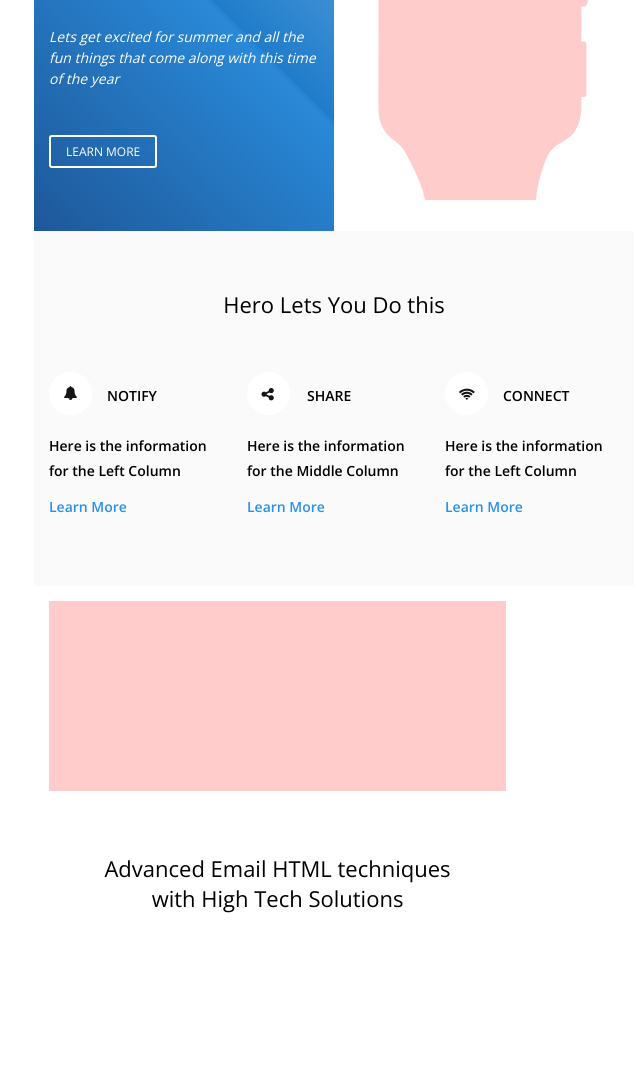
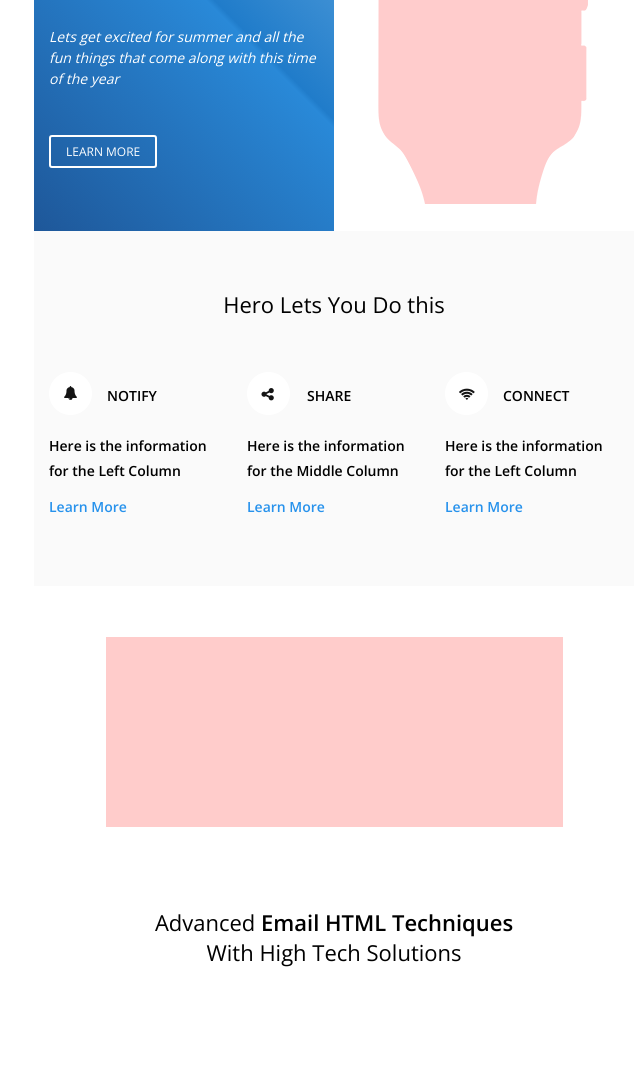
Before and after one commit to RyanPPitts/Responsive-Email-Tutorial-2020, a React app: page public/index.html in a window 1280 px wide. Shown: the part 283-1366 px from the top of the page, without its empty margins (306-946 px from the left). Before the commit the page ends 1312 px from the top, so only its background shows below. Built offline with nearby package versions, Linux system fonts and the light colour scheme.

Commit message:
Updating bottom container section

```diff
--- a/public/index.html
+++ b/public/index.html
@@ -119,7 +119,7 @@
                   </tr>
                   <tr>
                     <td align="center" valign="bottom" style="padding-top: 49px;">
-                      <img src="img/smartwatch.png" />
+                      <img src="img/smartwatch.png" style="position: relative; bottom: -4px" />
                     </td>
                   </tr>
                 </table>
@@ -288,14 +288,14 @@
               <td>
                 <table
                 class="header-left"
-                width="50%"
+                width="100%"
                 align="Left"
                 cellspacing="0"
                 cellpadding="0"
                 border="0"
-                style="padding: 15px 15px 70px 15px;">
+                style="padding: 15px 15px 70px 15px; background: white">
               <tr>
-                <td>
+                <td style="font-family: 'Open Sans', 'Helvetica Neue', Helvetica, Arial, 'Lucida Grande', sans-serif; color: black; padding: 36px 0 16px 0; font-weight: 300; font-size: 22px;" align="center">
 
                   <img src="img/image_head.jpg">
                 </td>
@@ -303,7 +303,7 @@
               <tr>
                 <td>
 
-                  <h3 style="font-family: 'Open Sans', 'Helvetica Neue', Helvetica, Arial, 'Lucida Grande', sans-serif; color: black; padding: 36px 0 16px 0; font-weight: 300; font-size: 22px;" align="center">Advanced Email HTML techniques<br> with High Tech Solutions
+                  <h3 style="font-family: 'Open Sans', 'Helvetica Neue', Helvetica, Arial, 'Lucida Grande', sans-serif; color: black; padding: 36px 0 16px 0; font-weight: 300; text-transform: capitalize; font-size: 22px;" align="center">Advanced <span style="font-weight: 600;">Email HTML techniques</span><br> with High Tech Solutions
                   </h3>
                 </td>
               </tr>
```
